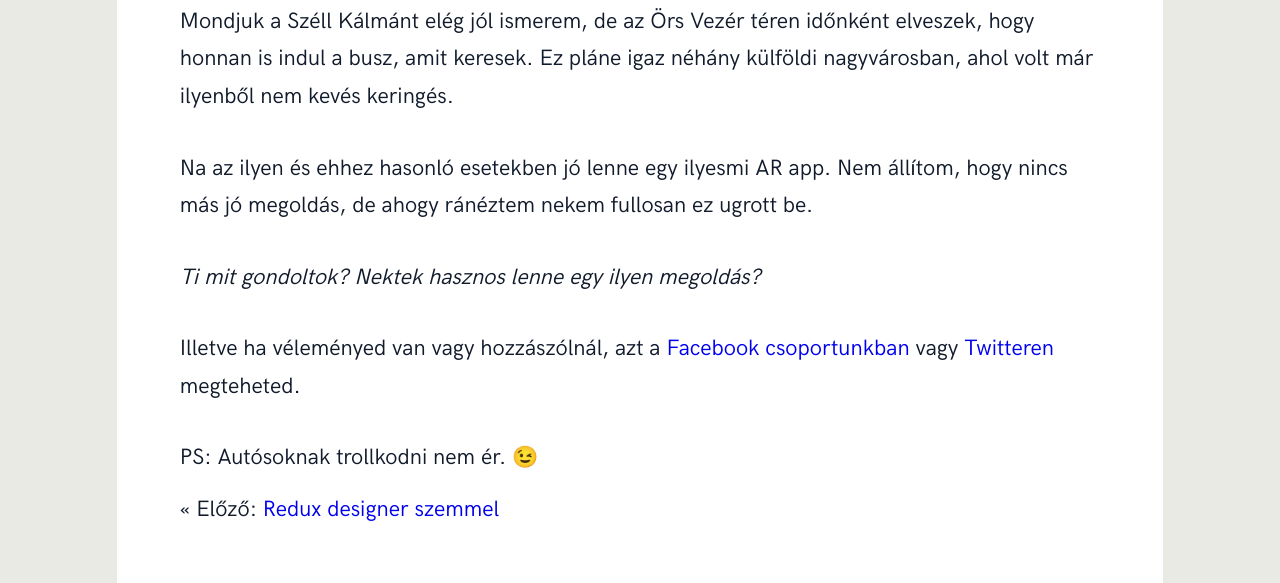
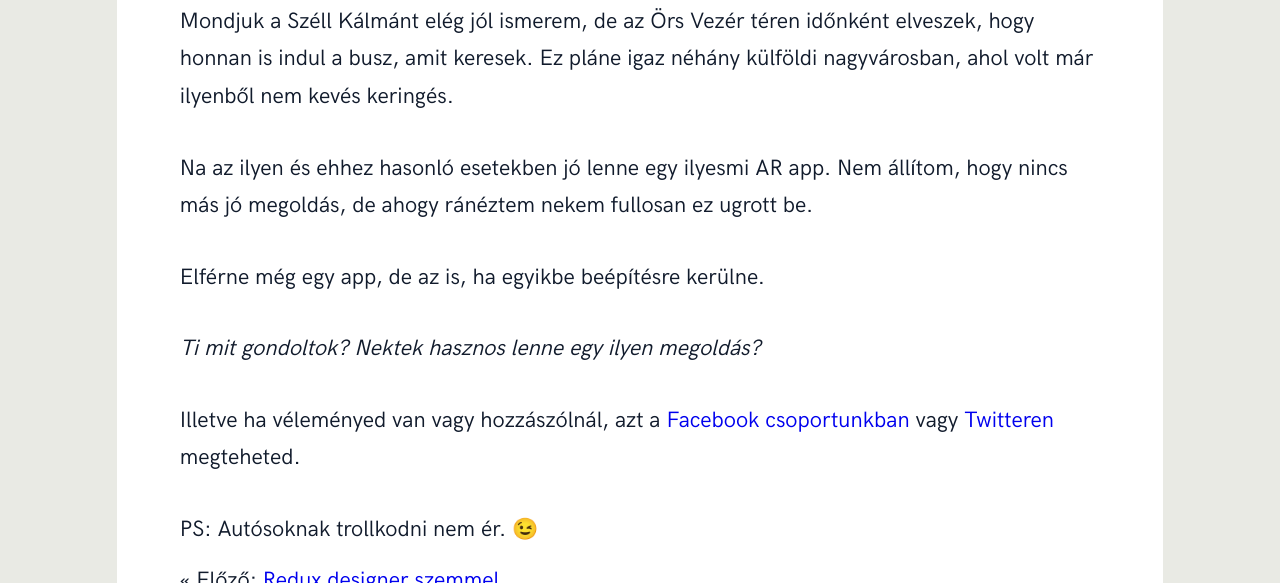
Before and after one commit to AppCraft-Projects/appcraft-site, a Jekyll site: the page built from _blog/2018-07-15-public-transport-ar.md, in a window 1280 px wide and 900 px high, scrolled down 3840 px, cut to the strip 0-583 px from the top of the window. Built offline with Jekyll 4.4.1, drawn with Linux system fonts in a browser that asks for light colours.

Commit message:
Fix post - AR public transportation

```diff
--- a/_blog/2018-07-15-public-transport-ar.md
+++ b/_blog/2018-07-15-public-transport-ar.md
@@ -42,8 +42,10 @@
 
 Na az ilyen és ehhez hasonló esetekben jó lenne egy ilyesmi AR app. Nem állítom, hogy nincs más jó megoldás, de ahogy ránéztem nekem fullosan ez ugrott be.
 
+Elférne még egy app, de az is, ha egyikbe beépítésre kerülne.
+
 *Ti mit gondoltok? Nektek hasznos lenne egy ilyen megoldás?*
 
-Illetve ha véleményed van vagy hozzászólnál, azt a [Facebook csoportunkban](hhttp://bit.ly/acfb-ar-pt) vagy [Twitteren](http://bit.ly/actw-ar-pt) megteheted.
+Illetve ha véleményed van vagy hozzászólnál, azt a [Facebook csoportunkban](http://bit.ly/acfb-ar-pt) vagy [Twitteren](http://bit.ly/actw-ar-pt) megteheted.
 
 PS: Autósoknak trollkodni nem ér. 😉
```
